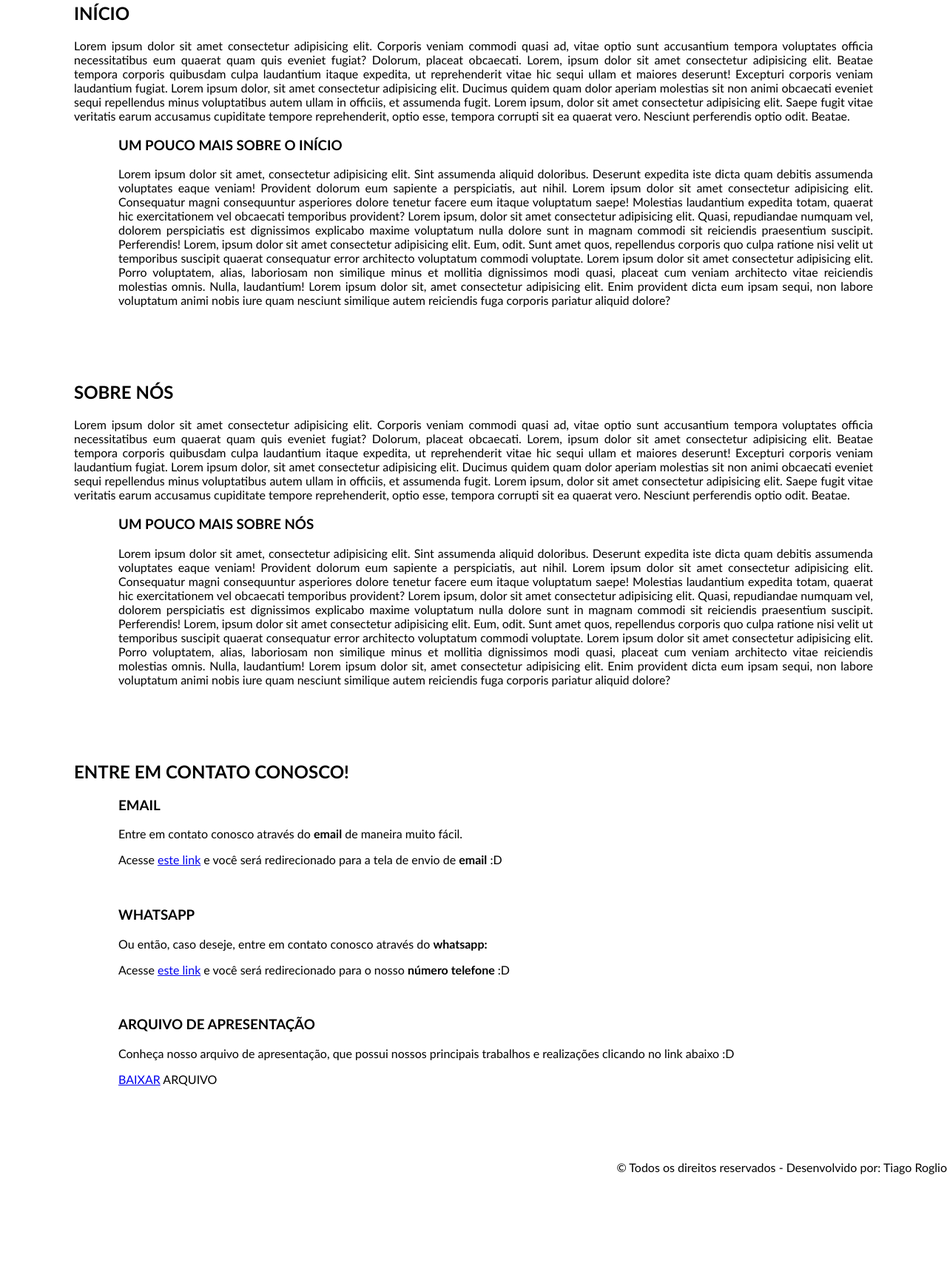
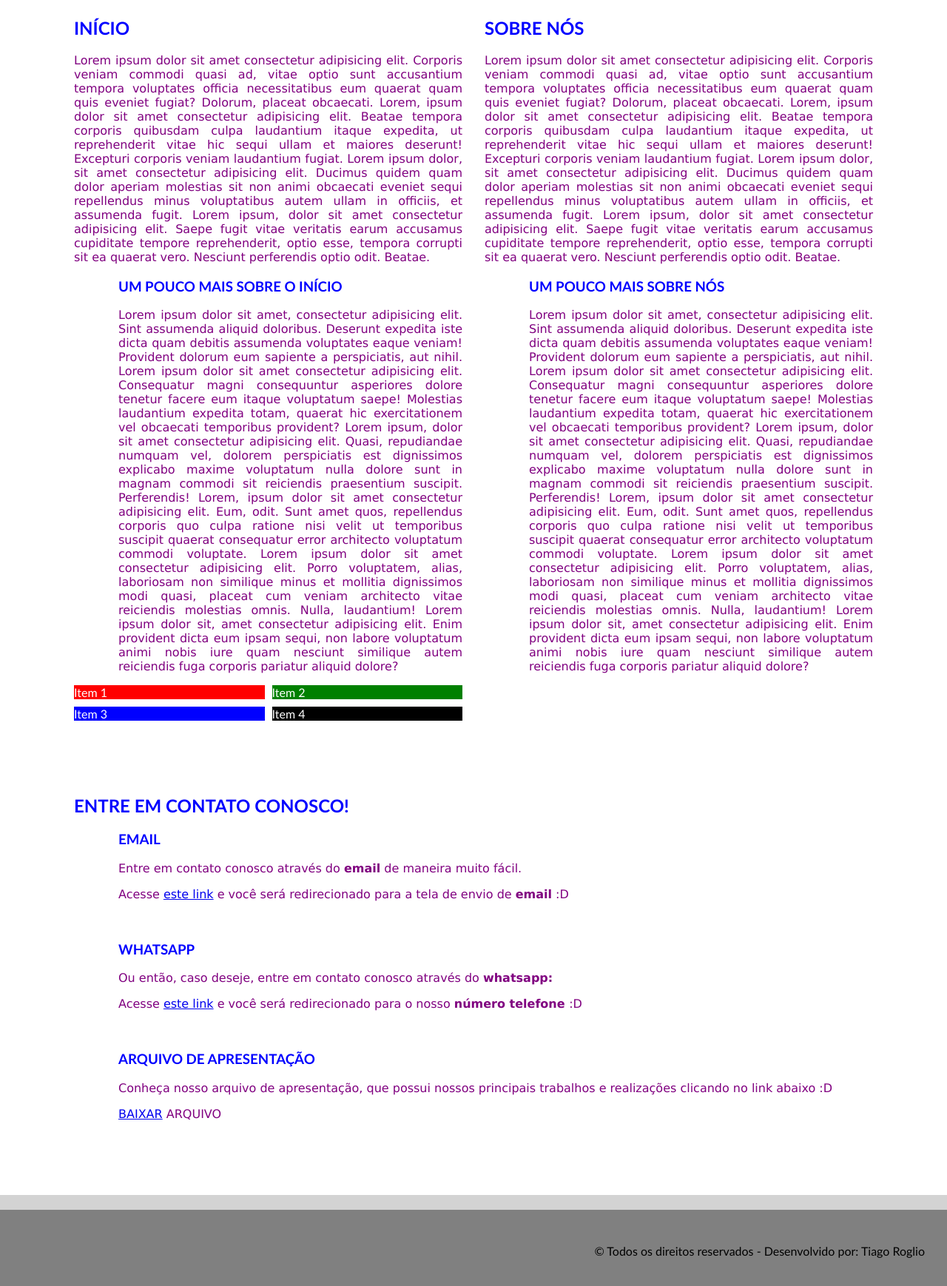
Before and after one commit to tcroglio-class/aula4, a plain HTML site: page index.html in a window 1280 px wide. Shown: the part 146-1884 px from the top of the page at 74% size. Before the commit the page ends 1749 px from the top, so only its background shows below. Drawn offline with Linux system fonts and the light colour scheme.

Commit message:
first commit'

```diff
--- a/index.html
+++ b/index.html
@@ -6,6 +6,57 @@
     <meta name="viewport" content="width=device-width, initial-scale=1.0">
     <title>Hyperlinks</title>
     <link rel="stylesheet" href="style.css">
+
+    <style>
+        /* título (cabecalho) informado na head */
+        header {
+            background-color: grey;
+            padding: 30px;
+
+            h1 {
+                text-align: center;
+                margin: 0;
+                color: black;
+            }
+        }
+
+        /* estilização do grid dentro da head */
+        .grid-container {
+            display: grid;
+            grid-template-columns: auto auto;
+            gap: 10px;
+        }
+
+        /* estilização do contato informado dentro da head */
+        .footer2 {
+            background-color: lightgrey;
+            padding: 10px;
+            display: flex;
+            justify-content: center;
+
+            ul {
+                padding: 0;
+                display: flex;
+                margin: 0;
+                list-style: none;
+                gap: 10px;
+
+            }
+
+            a {
+                text-decoration: none;
+                color: darkblue;
+
+            }
+        }
+
+
+        .alignRight {
+            margin-left: 60px;
+        }
+    </style>
+
+
 </head>
 
 <body>
@@ -14,77 +65,116 @@
     </header>
 
     <main>
-        <section id="inicio">
+
+        <section id="alignFlex">
+            <article>
                 <h2>INÍCIO</h2>
-            <p>Lorem ipsum dolor sit amet consectetur adipisicing elit. Corporis veniam commodi quasi ad, vitae optio
+                <p>Lorem ipsum dolor sit amet consectetur adipisicing elit. Corporis veniam commodi quasi ad, vitae
+                    optio
                     sunt accusantium tempora voluptates officia necessitatibus eum quaerat quam quis eveniet fugiat?
                     Dolorum, placeat obcaecati. Lorem, ipsum dolor sit amet consectetur adipisicing elit. Beatae tempora
-                corporis quibusdam culpa laudantium itaque expedita, ut reprehenderit vitae hic sequi ullam et maiores
+                    corporis quibusdam culpa laudantium itaque expedita, ut reprehenderit vitae hic sequi ullam et
+                    maiores
                     deserunt! Excepturi corporis veniam laudantium fugiat. Lorem ipsum dolor, sit amet consectetur
                     adipisicing elit. Ducimus quidem quam dolor aperiam molestias sit non animi obcaecati eveniet sequi
-                repellendus minus voluptatibus autem ullam in officiis, et assumenda fugit. Lorem ipsum, dolor sit amet
+                    repellendus minus voluptatibus autem ullam in officiis, et assumenda fugit. Lorem ipsum, dolor sit
+                    amet
                     consectetur adipisicing elit. Saepe fugit vitae veritatis earum accusamus cupiditate tempore
                     reprehenderit, optio esse, tempora corrupti sit ea quaerat vero. Nesciunt perferendis optio odit.
                     Beatae. </p>
                 <div class="alignRight">
                     <h3>UM POUCO MAIS SOBRE O INÍCIO</h3>
-                <p>Lorem ipsum dolor sit amet, consectetur adipisicing elit. Sint assumenda aliquid doloribus. Deserunt
-                    expedita iste dicta quam debitis assumenda voluptates eaque veniam! Provident dolorum eum sapiente a
-                    perspiciatis, aut nihil. Lorem ipsum dolor sit amet consectetur adipisicing elit. Consequatur magni
+                    <p>Lorem ipsum dolor sit amet, consectetur adipisicing elit. Sint assumenda aliquid doloribus.
+                        Deserunt
+                        expedita iste dicta quam debitis assumenda voluptates eaque veniam! Provident dolorum eum
+                        sapiente a
+                        perspiciatis, aut nihil. Lorem ipsum dolor sit amet consectetur adipisicing elit. Consequatur
+                        magni
                         consequuntur asperiores dolore tenetur facere eum itaque voluptatum saepe! Molestias laudantium
                         expedita
-                    totam, quaerat hic exercitationem vel obcaecati temporibus provident? Lorem ipsum, dolor sit amet
-                    consectetur adipisicing elit. Quasi, repudiandae numquam vel, dolorem perspiciatis est dignissimos
-                    explicabo maxime voluptatum nulla dolore sunt in magnam commodi sit reiciendis praesentium suscipit.
-                    Perferendis! Lorem, ipsum dolor sit amet consectetur adipisicing elit. Eum, odit. Sunt amet quos,
-                    repellendus corporis quo culpa ratione nisi velit ut temporibus suscipit quaerat consequatur error
-                    architecto voluptatum commodi voluptate. Lorem ipsum dolor sit amet consectetur adipisicing elit.
+                        totam, quaerat hic exercitationem vel obcaecati temporibus provident? Lorem ipsum, dolor sit
+                        amet
+                        consectetur adipisicing elit. Quasi, repudiandae numquam vel, dolorem perspiciatis est
+                        dignissimos
+                        explicabo maxime voluptatum nulla dolore sunt in magnam commodi sit reiciendis praesentium
+                        suscipit.
+                        Perferendis! Lorem, ipsum dolor sit amet consectetur adipisicing elit. Eum, odit. Sunt amet
+                        quos,
+                        repellendus corporis quo culpa ratione nisi velit ut temporibus suscipit quaerat consequatur
+                        error
+                        architecto voluptatum commodi voluptate. Lorem ipsum dolor sit amet consectetur adipisicing
+                        elit.
                         Porro
-                    voluptatem, alias, laboriosam non similique minus et mollitia dignissimos modi quasi, placeat cum
+                        voluptatem, alias, laboriosam non similique minus et mollitia dignissimos modi quasi, placeat
+                        cum
                         veniam
                         architecto vitae reiciendis molestias omnis. Nulla, laudantium! Lorem ipsum dolor sit, amet
                         consectetur
-                    adipisicing elit. Enim provident dicta eum ipsam sequi, non labore voluptatum animi nobis iure quam
+                        adipisicing elit. Enim provident dicta eum ipsam sequi, non labore voluptatum animi nobis iure
+                        quam
                         nesciunt similique autem reiciendis fuga corporis pariatur aliquid dolore?</p>
                 </div>
-        </section>
 
-        <section id="sobre">
+                <div class="grid-container" style="color: white;">
+                    <div style="background-color: red;">Item 1</div>
+                    <div style="background-color: green;">Item 2</div>
+                    <div style="background-color: blue;">Item 3</div>
+                    <div style="background-color: black;">Item 4</div>
+                </div>
+
+            </article>
+
+            <article>
                 <h2>SOBRE NÓS</h2>
-            <p>Lorem ipsum dolor sit amet consectetur adipisicing elit. Corporis veniam commodi quasi ad, vitae optio
+                <p>Lorem ipsum dolor sit amet consectetur adipisicing elit. Corporis veniam commodi quasi ad, vitae
+                    optio
                     sunt accusantium tempora voluptates officia necessitatibus eum quaerat quam quis eveniet fugiat?
                     Dolorum, placeat obcaecati. Lorem, ipsum dolor sit amet consectetur adipisicing elit. Beatae tempora
-                corporis quibusdam culpa laudantium itaque expedita, ut reprehenderit vitae hic sequi ullam et maiores
+                    corporis quibusdam culpa laudantium itaque expedita, ut reprehenderit vitae hic sequi ullam et
+                    maiores
                     deserunt! Excepturi corporis veniam laudantium fugiat. Lorem ipsum dolor, sit amet consectetur
                     adipisicing elit. Ducimus quidem quam dolor aperiam molestias sit non animi obcaecati eveniet sequi
-                repellendus minus voluptatibus autem ullam in officiis, et assumenda fugit. Lorem ipsum, dolor sit amet
+                    repellendus minus voluptatibus autem ullam in officiis, et assumenda fugit. Lorem ipsum, dolor sit
+                    amet
                     consectetur adipisicing elit. Saepe fugit vitae veritatis earum accusamus cupiditate tempore
                     reprehenderit, optio esse, tempora corrupti sit ea quaerat vero. Nesciunt perferendis optio odit.
                     Beatae. </p>
                 <div class="alignRight">
                     <h3>UM POUCO MAIS SOBRE NÓS</h3>
-                <p>Lorem ipsum dolor sit amet, consectetur adipisicing elit. Sint assumenda aliquid doloribus. Deserunt
-                    expedita iste dicta quam debitis assumenda voluptates eaque veniam! Provident dolorum eum sapiente a
-                    perspiciatis, aut nihil. Lorem ipsum dolor sit amet consectetur adipisicing elit. Consequatur magni
+                    <p>Lorem ipsum dolor sit amet, consectetur adipisicing elit. Sint assumenda aliquid doloribus.
+                        Deserunt
+                        expedita iste dicta quam debitis assumenda voluptates eaque veniam! Provident dolorum eum
+                        sapiente a
+                        perspiciatis, aut nihil. Lorem ipsum dolor sit amet consectetur adipisicing elit. Consequatur
+                        magni
                         consequuntur asperiores dolore tenetur facere eum itaque voluptatum saepe! Molestias laudantium
                         expedita
-                    totam, quaerat hic exercitationem vel obcaecati temporibus provident? Lorem ipsum, dolor sit amet
-                    consectetur adipisicing elit. Quasi, repudiandae numquam vel, dolorem perspiciatis est dignissimos
-                    explicabo maxime voluptatum nulla dolore sunt in magnam commodi sit reiciendis praesentium suscipit.
-                    Perferendis! Lorem, ipsum dolor sit amet consectetur adipisicing elit. Eum, odit. Sunt amet quos,
-                    repellendus corporis quo culpa ratione nisi velit ut temporibus suscipit quaerat consequatur error
-                    architecto voluptatum commodi voluptate. Lorem ipsum dolor sit amet consectetur adipisicing elit.
+                        totam, quaerat hic exercitationem vel obcaecati temporibus provident? Lorem ipsum, dolor sit
+                        amet
+                        consectetur adipisicing elit. Quasi, repudiandae numquam vel, dolorem perspiciatis est
+                        dignissimos
+                        explicabo maxime voluptatum nulla dolore sunt in magnam commodi sit reiciendis praesentium
+                        suscipit.
+                        Perferendis! Lorem, ipsum dolor sit amet consectetur adipisicing elit. Eum, odit. Sunt amet
+                        quos,
+                        repellendus corporis quo culpa ratione nisi velit ut temporibus suscipit quaerat consequatur
+                        error
+                        architecto voluptatum commodi voluptate. Lorem ipsum dolor sit amet consectetur adipisicing
+                        elit.
                         Porro
-                    voluptatem, alias, laboriosam non similique minus et mollitia dignissimos modi quasi, placeat cum
+                        voluptatem, alias, laboriosam non similique minus et mollitia dignissimos modi quasi, placeat
+                        cum
                         veniam
                         architecto vitae reiciendis molestias omnis. Nulla, laudantium! Lorem ipsum dolor sit, amet
                         consectetur
-                    adipisicing elit. Enim provident dicta eum ipsam sequi, non labore voluptatum animi nobis iure quam
+                        adipisicing elit. Enim provident dicta eum ipsam sequi, non labore voluptatum animi nobis iure
+                        quam
                         nesciunt similique autem reiciendis fuga corporis pariatur aliquid dolore?</p>
                 </div>
+            </article>
         </section>
 
-        <section id="contato">
+        <section>
             <h2>ENTRE EM CONTATO CONOSCO!</h2>
             <div class="alignRight">
                 <h3>EMAIL</h3>
@@ -111,10 +201,10 @@
     </main>
 
     <footer>
-        <nav class="nav2">
+        <nav class="footer2">
 
         </nav>
-        <nav class="nav1" style="text-align: end;">
+        <nav class="footer1" style="text-align: end;">
             <p>&copy; Todos os direitos reservados - Desenvolvido por: Tiago Roglio</p>
         </nav>
 
--- a/style.css
+++ b/style.css
@@ -4,18 +4,6 @@ body {
     margin: 0;
     font-family: 'Gill Sans', 'Gill Sans MT', Calibri, 'Trebuchet MS', sans-serif;
 }
-
-header {
-    background-color: grey;
-    padding: 30px;
-
-    h1 {
-        text-align: center;
-        margin: 0;
-        color: black;
-    }
-}
-
 
 main {
     margin-top: 50px;
@@ -29,9 +17,29 @@ section {
 
     p {
         text-align: justify;
+        color: purple;
+        font-family: 'Lucida Sans', 'Lucida Sans Regular', 'Lucida Grande', 'Lucida Sans Unicode', Geneva, Verdana, sans-serif;
+    }
+
+    h2,
+    h3 {
+        color: blue;
     }
 }
 
-.alignRight {
-    margin-left: 60px;
+
+#alignFlex {
+    display: flex;
+    gap: 30px;
 }
+
+.footer1 {
+    background-color: grey;
+    padding: 30px;
+
+    h1 {
+        text-align: center;
+        margin: 0;
+        color: black;
+    }
+}
```
Lines whose indentation alone changed are shown as unchanged.
